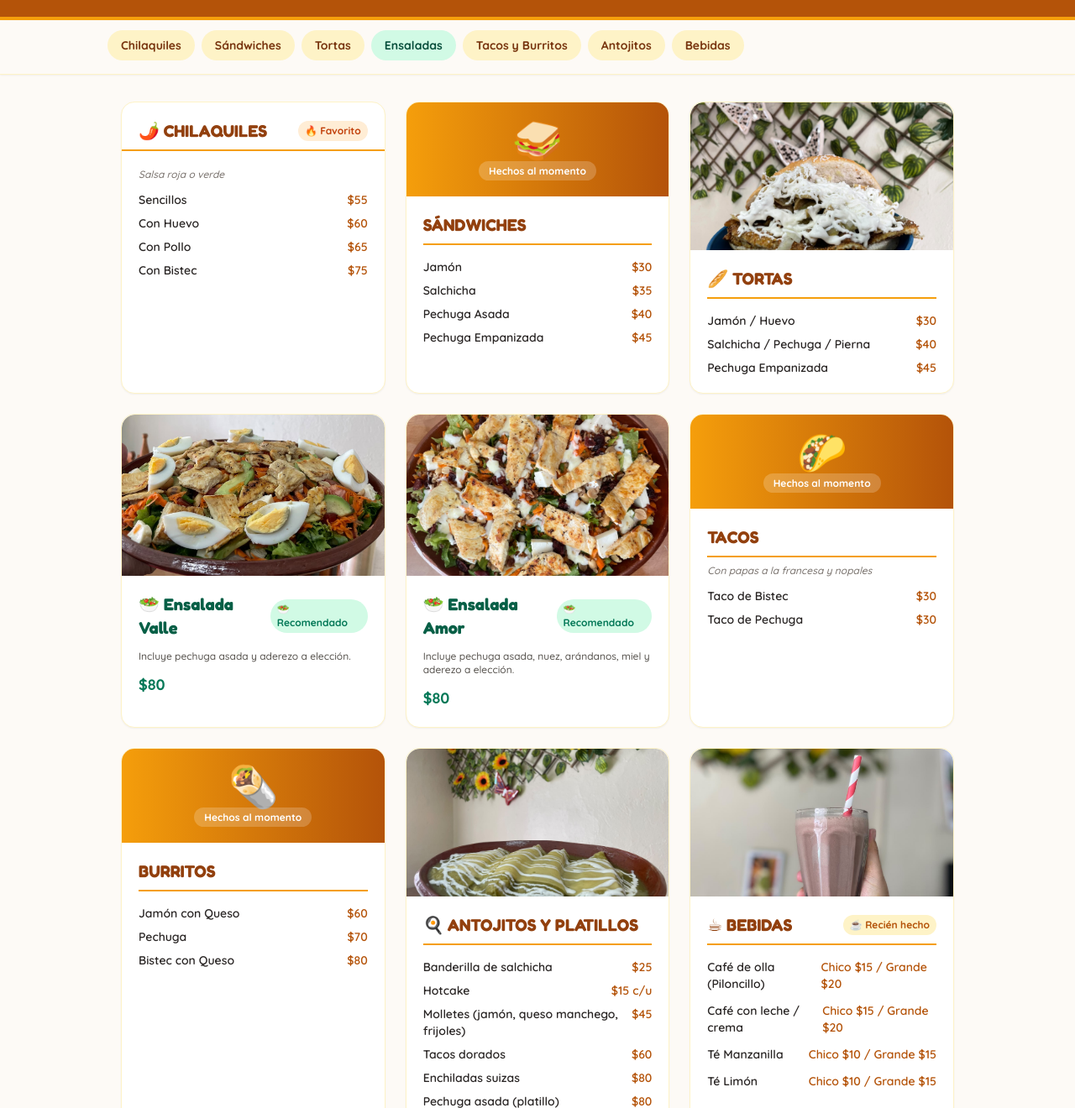
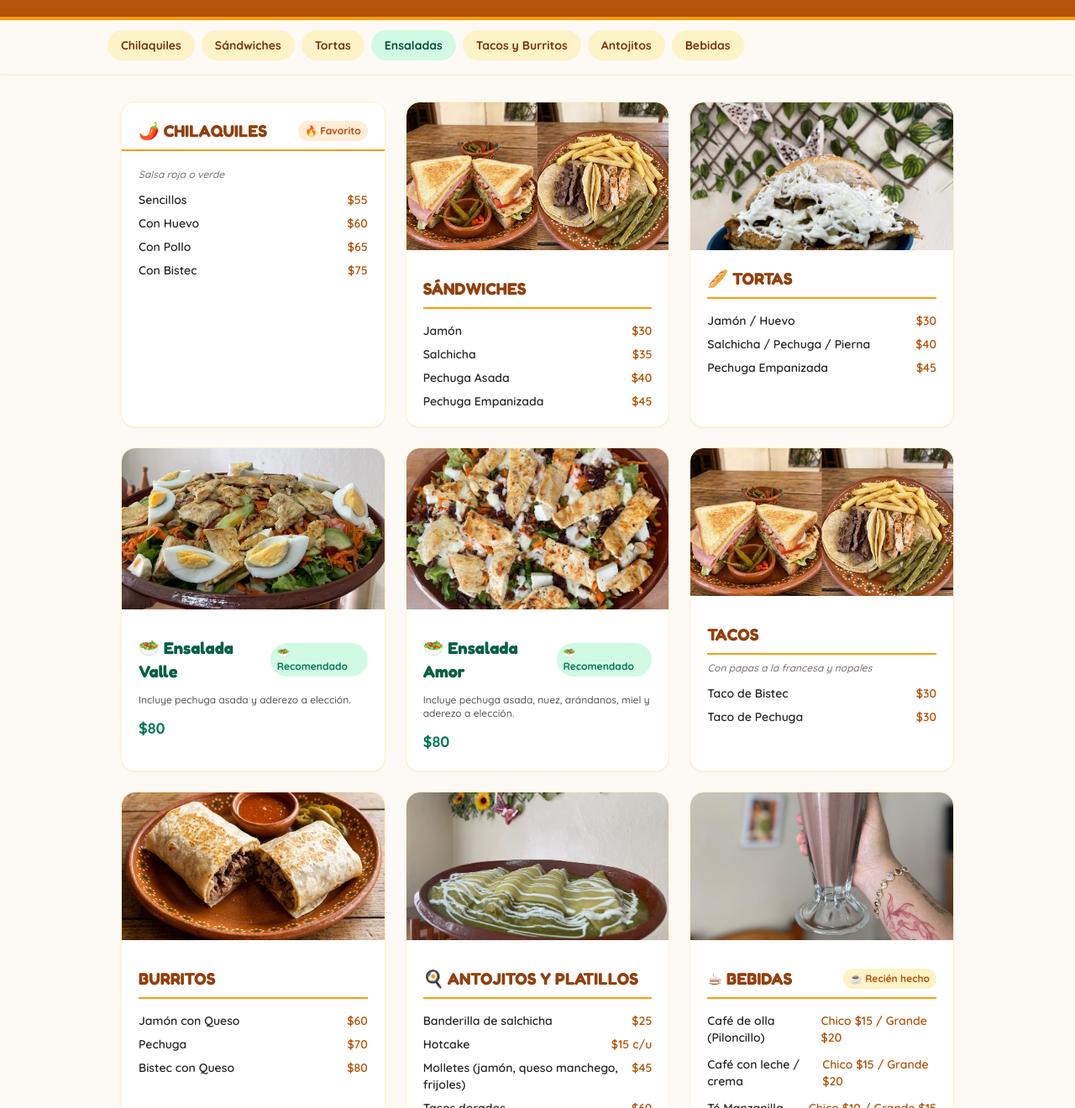
Before and after one commit to saalvaes21-star/el-sazon-del-valle-pos, a plain HTML site: page index.html in a window 1280 px wide. Shown: the part 280-1600 px from the top of the page at 84% size. Drawn offline with nearby package versions, Linux system fonts and the light colour scheme.

Commit message:
Feat: Vincular imagenes reales de Sandwiches, Tacos y Burritos y corregir encuadres

```diff
--- a/index.html
+++ b/index.html
@@ -43,7 +43,7 @@
     </section>
 
     <section id="sandwiches" class="flex h-full scroll-mt-24 flex-col overflow-hidden rounded-2xl border border-amber-100 bg-white shadow-sm transition hover:shadow-md">
-      <div class="flex h-28 items-center justify-center bg-gradient-to-r from-amber-500 to-amber-700"><div class="text-center text-white"><div class="text-5xl">🥪</div><span class="rounded-full bg-white/20 px-3 py-1 text-xs font-bold">Hechos al momento</span></div></div>
+      <img src="images/sandwiches.jpg" alt="Sándwiches de El Sazón del Valle" width="800" height="500" loading="lazy" decoding="async" class="w-full h-44 object-cover object-left rounded-t-2xl mb-3">
       <div class="p-5"><h2 class="mb-4 border-b-2 border-amber-500 pb-2 text-xl font-bold uppercase text-amber-800">Sándwiches</h2><ul class="space-y-2 text-sm"><li class="flex justify-between font-semibold"><span>Jamón</span><span class="text-amber-700">$30</span></li><li class="flex justify-between font-semibold"><span>Salchicha</span><span class="text-amber-700">$35</span></li><li class="flex justify-between font-semibold"><span>Pechuga Asada</span><span class="text-amber-700">$40</span></li><li class="flex justify-between font-semibold"><span>Pechuga Empanizada</span><span class="text-amber-700">$45</span></li></ul></div>
     </section>
 
@@ -53,32 +53,32 @@
     </section>
 
     <section id="ensaladas" class="flex h-full scroll-mt-24 flex-col overflow-hidden rounded-2xl border border-amber-100 bg-white shadow-sm transition hover:shadow-md">
-      <img src="images/ensalada-valle.jpg" alt="Ensalada Valle de El Sazón del Valle" width="800" height="500" loading="lazy" decoding="async" class="h-48 w-full object-cover object-bottom rounded-t-2xl">
+      <img src="images/ensalada-valle.jpg" alt="Ensalada Valle de El Sazón del Valle" width="800" height="500" loading="lazy" decoding="async" class="w-full h-48 object-cover object-bottom rounded-t-2xl mb-3">
       <div class="p-5"><div class="mb-3 flex items-center justify-between"><h2 class="text-xl font-bold text-emerald-800">🥗 Ensalada Valle</h2><span class="rounded-full bg-emerald-100 px-2 py-1 text-xs font-bold text-emerald-700">🥗 Recomendado</span></div><p class="text-xs text-stone-600">Incluye pechuga asada y aderezo a elección.</p><p class="mt-3 text-lg font-bold text-emerald-700">$80</p></div>
     </section>
 
     <section class="flex h-full flex-col overflow-hidden rounded-2xl border border-amber-100 bg-white shadow-sm transition hover:shadow-md">
-      <img src="images/ensalada-amor.jpg" alt="Ensalada Amor de El Sazón del Valle" width="800" height="500" loading="lazy" decoding="async" class="h-48 w-full object-cover object-center rounded-t-2xl">
+      <img src="images/ensalada-amor.jpg" alt="Ensalada Amor de El Sazón del Valle" width="800" height="500" loading="lazy" decoding="async" class="w-full h-48 object-cover object-center rounded-t-2xl mb-3">
       <div class="p-5"><div class="mb-3 flex items-center justify-between"><h2 class="text-xl font-bold text-emerald-800">🥗 Ensalada Amor</h2><span class="rounded-full bg-emerald-100 px-2 py-1 text-xs font-bold text-emerald-700">🥗 Recomendado</span></div><p class="text-xs text-stone-600">Incluye pechuga asada, nuez, arándanos, miel y aderezo a elección.</p><p class="mt-3 text-lg font-bold text-emerald-700">$80</p></div>
     </section>
 
     <section id="tacos-burritos" class="flex h-full scroll-mt-24 flex-col overflow-hidden rounded-2xl border border-amber-100 bg-white shadow-sm transition hover:shadow-md">
-      <div class="flex h-28 items-center justify-center bg-gradient-to-r from-amber-500 to-amber-700"><div class="text-center text-white"><div class="text-5xl">🌮</div><span class="rounded-full bg-white/20 px-3 py-1 text-xs font-bold">Hechos al momento</span></div></div>
+      <img src="images/tacos.jpg" alt="Tacos de El Sazón del Valle" width="800" height="500" loading="lazy" decoding="async" class="w-full h-44 object-cover object-right rounded-t-2xl mb-3">
       <div class="p-5"><h2 class="mb-2 border-b-2 border-amber-500 pb-2 text-xl font-bold uppercase text-amber-800">Tacos</h2><p class="mb-3 text-xs italic text-stone-500">Con papas a la francesa y nopales</p><ul class="space-y-2 text-sm"><li class="flex justify-between font-semibold"><span>Taco de Bistec</span><span class="text-amber-700">$30</span></li><li class="flex justify-between font-semibold"><span>Taco de Pechuga</span><span class="text-amber-700">$30</span></li></ul></div>
     </section>
 
     <section class="flex h-full flex-col overflow-hidden rounded-2xl border border-amber-100 bg-white shadow-sm transition hover:shadow-md">
-      <div class="flex h-28 items-center justify-center bg-gradient-to-r from-amber-500 to-amber-700"><div class="text-center text-white"><div class="text-5xl">🌯</div><span class="rounded-full bg-white/20 px-3 py-1 text-xs font-bold">Hechos al momento</span></div></div>
+      <img src="images/burritos.jpg" alt="Burritos de El Sazón del Valle" width="800" height="500" loading="lazy" decoding="async" class="w-full h-44 object-cover object-center rounded-t-2xl mb-3">
       <div class="p-5"><h2 class="mb-4 border-b-2 border-amber-500 pb-2 text-xl font-bold uppercase text-amber-800">Burritos</h2><ul class="space-y-2 text-sm"><li class="flex justify-between font-semibold"><span>Jamón con Queso</span><span class="text-amber-700">$60</span></li><li class="flex justify-between font-semibold"><span>Pechuga</span><span class="text-amber-700">$70</span></li><li class="flex justify-between font-semibold"><span>Bistec con Queso</span><span class="text-amber-700">$80</span></li></ul></div>
     </section>
 
     <section id="antojitos" class="flex h-full scroll-mt-24 flex-col overflow-hidden rounded-2xl border border-amber-100 bg-white shadow-sm transition hover:shadow-md">
-      <img src="images/enchiladas-suizas.jpg" alt="Enchiladas suizas de El Sazón del Valle" width="800" height="500" loading="lazy" decoding="async" class="h-44 w-full object-cover rounded-t-2xl">
+      <img src="images/enchiladas-suizas.jpg" alt="Enchiladas suizas de El Sazón del Valle" width="800" height="500" loading="lazy" decoding="async" class="w-full h-44 object-cover object-bottom rounded-t-2xl mb-3">
       <div class="p-5"><h2 class="mb-4 border-b-2 border-amber-500 pb-2 text-xl font-bold uppercase text-amber-800">🍳 Antojitos y Platillos</h2><ul class="space-y-2 text-sm"><li class="flex justify-between font-semibold"><span>Banderilla de salchicha</span><span class="text-amber-700">$25</span></li><li class="flex justify-between font-semibold"><span>Hotcake</span><span class="text-amber-700">$15 c/u</span></li><li class="flex justify-between font-semibold"><span>Molletes (jamón, queso manchego, frijoles)</span><span class="text-amber-700">$45</span></li><li class="flex justify-between font-semibold"><span>Tacos dorados</span><span class="text-amber-700">$60</span></li><li class="flex justify-between font-semibold"><span>Enchiladas suizas</span><span class="text-amber-700">$80</span></li><li class="flex justify-between font-semibold"><span>Pechuga asada (platillo)</span><span class="text-amber-700">$80</span></li><li class="flex justify-between font-semibold"><span>Pechuga empanizada (platillo)</span><span class="text-amber-700">$85</span></li></ul></div>
     </section>
 
     <section id="bebidas" class="flex h-full scroll-mt-24 flex-col overflow-hidden rounded-2xl border border-amber-100 bg-white shadow-sm transition hover:shadow-md">
-      <img src="images/bebida.jpg" alt="Bebida caliente de El Sazón del Valle" width="800" height="500" loading="lazy" decoding="async" class="h-44 w-full object-cover rounded-t-2xl">
+      <img src="images/bebida.jpg" alt="Bebida caliente de El Sazón del Valle" width="800" height="500" loading="lazy" decoding="async" class="w-full h-44 object-cover object-bottom rounded-t-2xl mb-3">
       <div class="p-5"><div class="mb-4 flex items-center justify-between border-b-2 border-amber-500 pb-2"><h2 class="text-xl font-bold uppercase text-amber-800">☕ Bebidas</h2><span class="rounded-full bg-amber-100 px-2 py-1 text-xs font-bold text-amber-700">☕ Recién hecho</span></div><div class="space-y-3 text-sm"><div class="flex justify-between font-semibold"><span>Café de olla (Piloncillo)</span><span class="text-amber-700">Chico $15 / Grande $20</span></div><div class="flex justify-between font-semibold"><span>Café con leche / crema</span><span class="text-amber-700">Chico $15 / Grande $20</span></div><div class="flex justify-between font-semibold"><span>Té Manzanilla</span><span class="text-amber-700">Chico $10 / Grande $15</span></div><div class="flex justify-between font-semibold"><span>Té Limón</span><span class="text-amber-700">Chico $10 / Grande $15</span></div></div></div>
     </section>
   </main>
```
Also changed, not shown: images/burritos.jpg (added), images/sandwiches.jpg (added), images/tacos.jpg (added).
